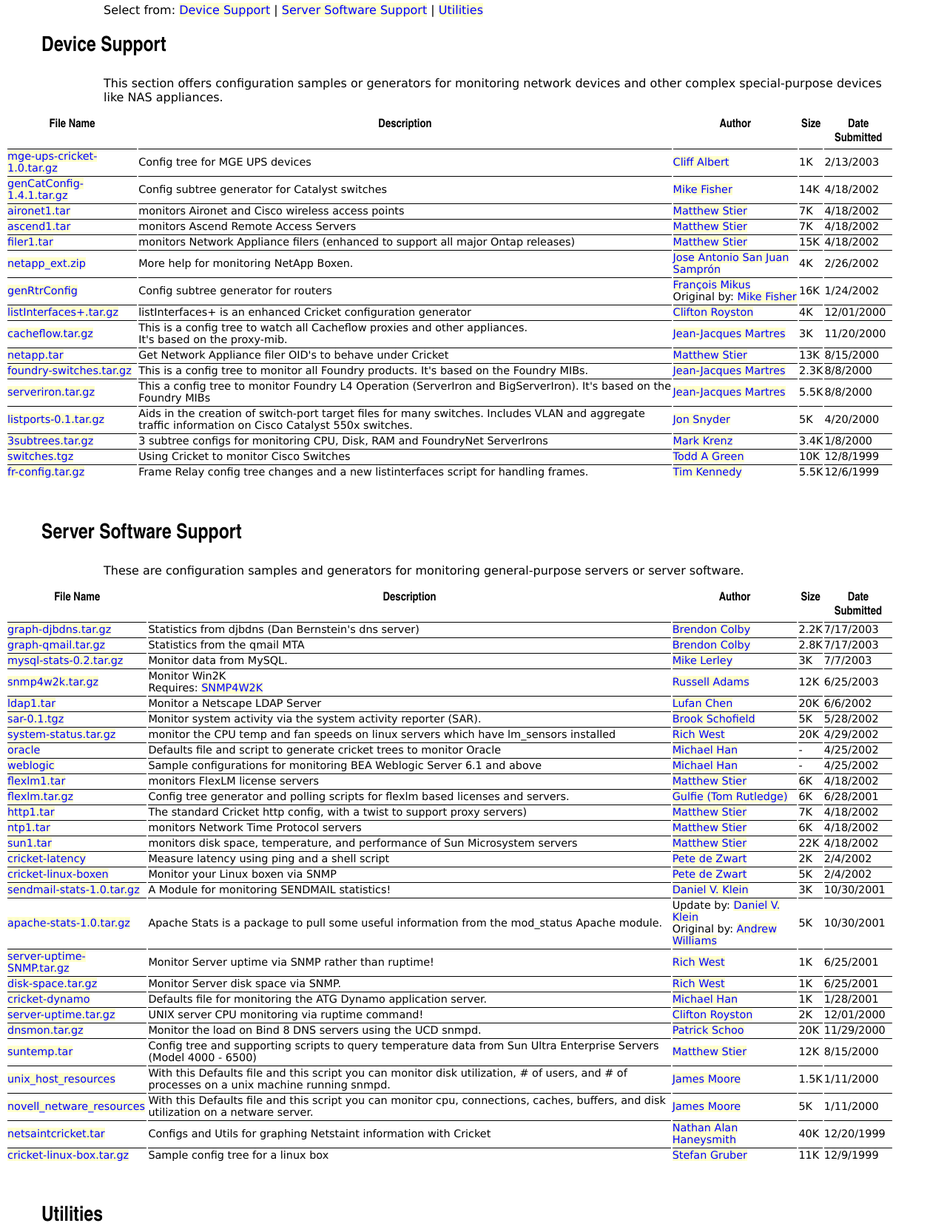
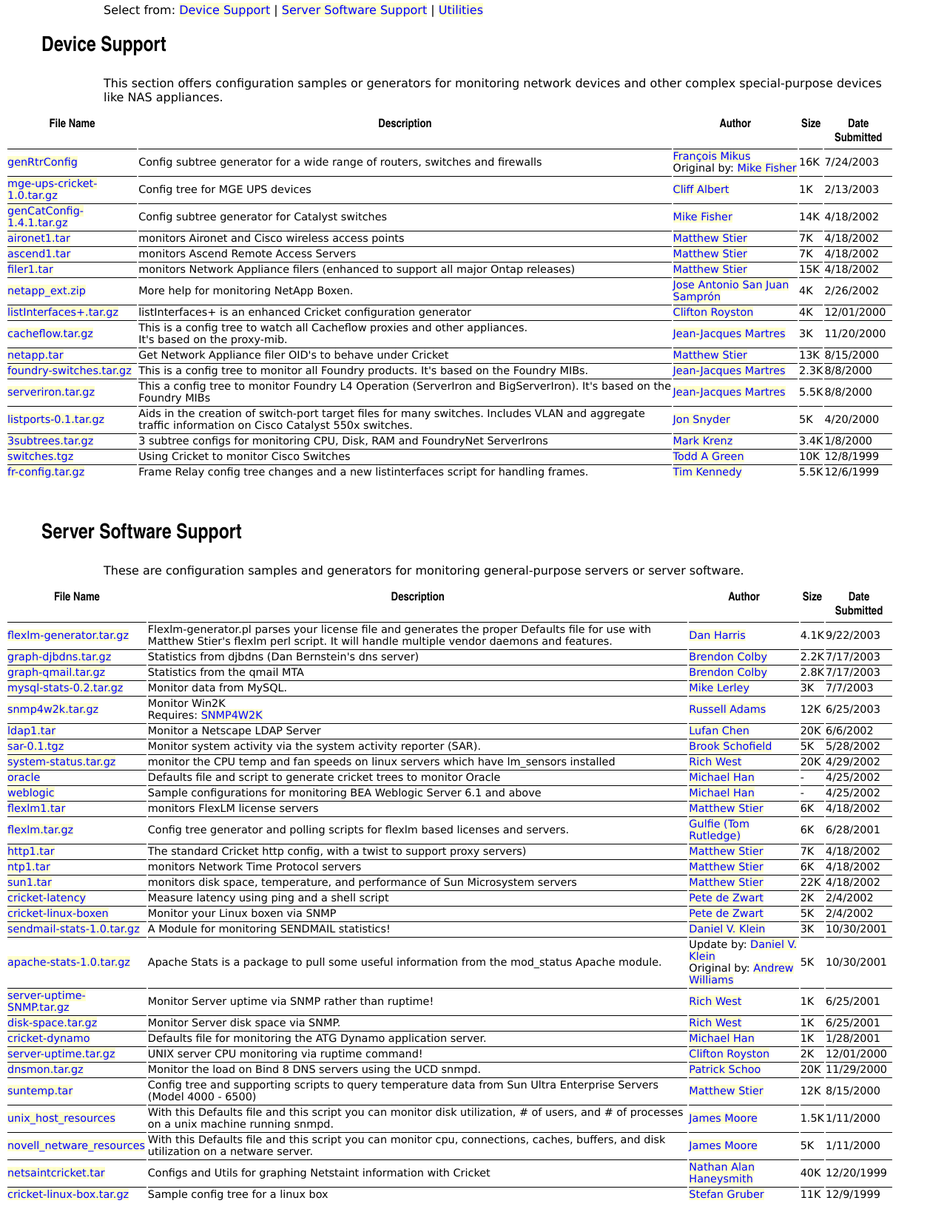
Before and after one commit to CricketRRD/CricketRRD.github.io, a PHP site: page /contrib/ in a window 1280 px wide. Shown: the part 264-1922 px from the top of the page at 74% size. Run offline with PHP 8.4, Linux system fonts and the light colour scheme.

Commit message:
some contribs and updates

```diff
--- a/content/contrib/index.php
+++ b/content/contrib/index.php
@@ -42,6 +42,13 @@
                         <th> Date Submitted </th>
                     </tr>
                     <tr>
+                        <td> <a href="http://www.acktomic.com/cricket/cricket-genRtrConfig.htm">genRtrConfig</a> </td>
+                        <td> Config subtree generator for a wide range of routers, switches and firewalls </td>
+                        <td> <a href="mailto:fmikus%40acktomic%2ecom">Fran&ccedil;ois Mikus</a><br />Original by: <a href="mailto:mlf%40users%2esourceforge%2enet">Mike Fisher</a> </td>
+                        <td> 16K </td>
+                        <td> 7/24/2003 </td>
+                    </tr>
+                    <tr>
                         <td> <a href="files/mge-ups-cricket-1.0.tar.gz">mge-ups-cricket-1.0.tar.gz</a> </td>
                         <td> Config tree for MGE UPS devices </td>
                         <td> <a href="mailto:cricket%40%2eoisec%2enet">Cliff Albert</a> </td>
@@ -82,13 +89,6 @@
                         <td> <a href="mailto:jsanjuan%40satec%2ees">Jose Antonio San Juan Sampr&oacute;n</a> </td>
                         <td> 4K </td>
                         <td> 2/26/2002 </td>
-                    </tr>
-                    <tr>
-                        <td> <a href="http://www.acktomic.com/cricket/cricket-genRtrConfig.htm">genRtrConfig</a> </td>
-                        <td> Config subtree generator for routers </td>
-                        <td> <a href="mailto:fmikus%40acktomic%2ecom">Fran&ccedil;ois Mikus</a><br />Original by: <a href="mailto:mlf%40users%2esourceforge%2enet">Mike Fisher</a> </td>
-                        <td> 16K </td>
-                        <td> 1/24/2002 </td>
                     </tr>
                     <tr>
                         <td> <a href="files/listInterfaces+.tar.gz">listInterfaces+.tar.gz</a> </td>
@@ -169,6 +169,13 @@
                         <th> Author </th>
                         <th> Size </th>
                         <th> Date Submitted </th>
+                    </tr>
+                    <tr>
+                        <td> <a href="files/flexlm-generator.tar.gz">flexlm-generator.tar.gz</a> </td>
+                        <td> Flexlm-generator.pl parses your license file and generates the proper Defaults file for use with Matthew Stier's flexlm perl script.  It will handle multiple vendor daemons and features.<br> </td>
+                        <td> <a href="mailto:Dan%2eHarris%40smsc%2ecom">Dan Harris</a> </td>
+                        <td> 4.1K </td>
+                        <td> 9/22/2003 </td>
                     </tr>
                     <tr>
                         <td> <a href="files/graph-djbdns.tar.gz">graph-djbdns.tar.gz</a> </td>
@@ -384,6 +391,13 @@
                         <th> Date Submitted </th>
                     </tr>
                     <tr>
+                        <td> <a href="files/metagen.tar.gz">metagen.tar.gz</a> </td>
+                        <td> Framework for executing autogeneration tools like genRtrConfig periodically, in parallel, and compiling off-line</td>
+                        <td> <a href="mailto:mlf%40users%2esourceforge%2enet">Mike Fisher</a> </td>
+                        <td> 7K </td>
+                        <td> 9/19/2003 </td>
+                    </tr>
+                    <tr>
                         <td> <a href="files/topscripts.tar.gz">topscripts.tar.gz</a> </td>
                         <td> Perl scripts to report Top talker/listener ports and top error ports for multiple Cisco Switches</td>
                         <td> <a href="mailto:henry.tindall%40tindall%2ehomedns%2eorg">Henry Tindall</a> </td>
@@ -405,11 +419,11 @@
                         <td> 5/23/2003 </td>
                     </tr>
                     <tr>
-                        <td> <a href="files/traffic_1_7.tar.gz">traffic_1_7.tar.gz</a> </td>
+                        <td> <a href="http://www.alboe.org/code/index.html">Traffic for Cricket</a> </td>
                         <td> Traffic is a pair of scripts that will allow you to graph month, week, or year-to-date bandwidth usage for things like DSL and T1 customers, so you can bill them according to their use </td>
-                        <td> <a href="mailto:dkelly%40inav%2enet">Dave Kelly</a> </td>
-                        <td> 6K </td>
-                        <td> 6/6/2002 </td>
+                        <td> <a href="mailto:dk%40lucidstrategies%2enet">Dave Kelly</a> </td>
+                        <td> - </td>
+                        <td> 9/12/2003 </td>
                     </tr>
                     <tr>
                         <td> <a href="files/killspike2">killspike2</a> </td>
```
